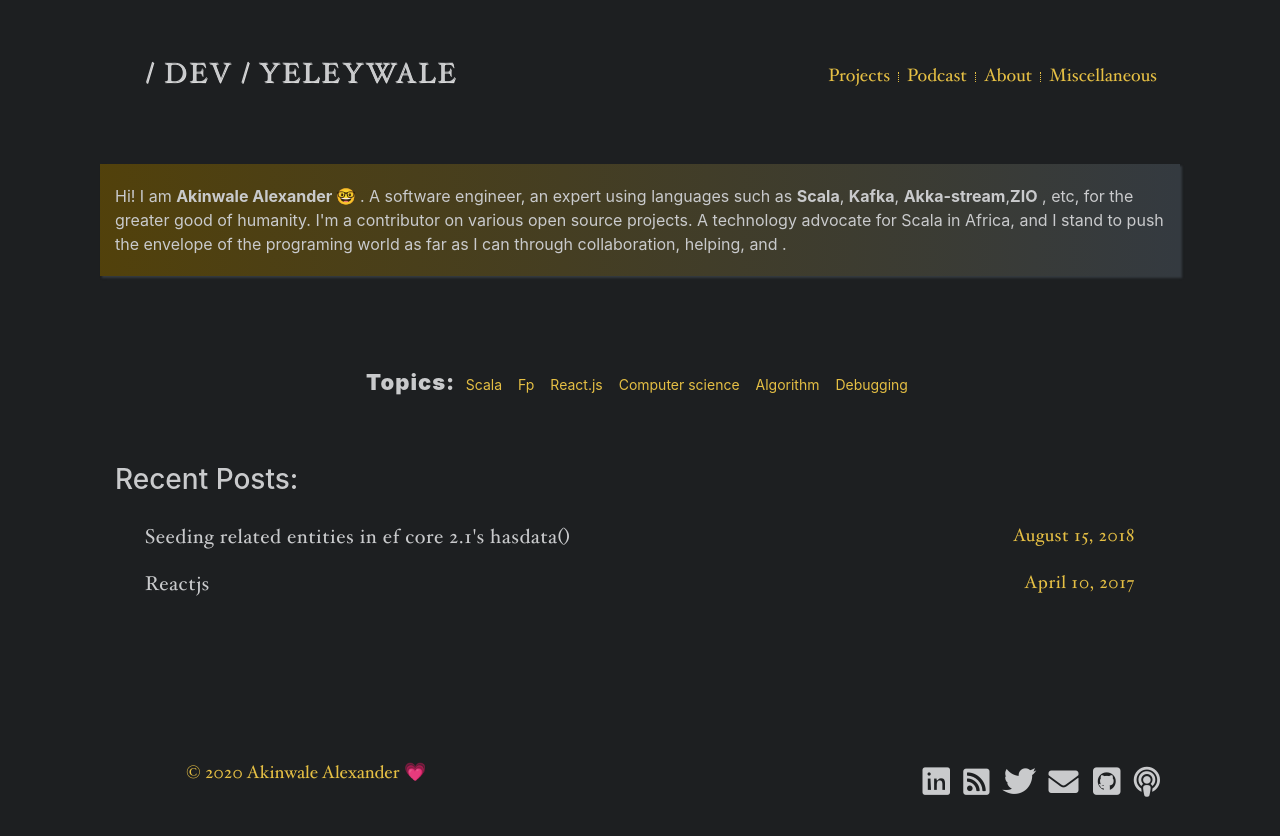
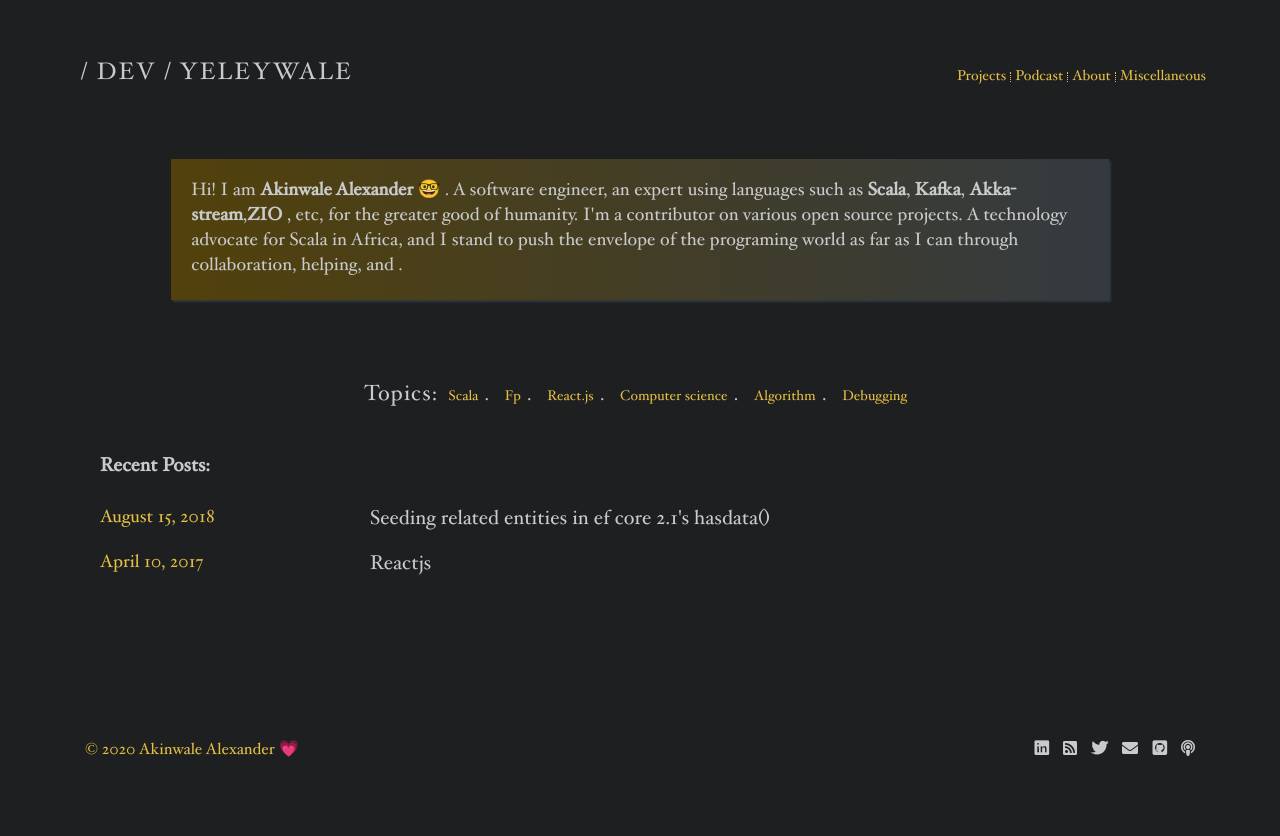
Before and after one commit to yeleywale/yeleywale.github.io, a Jekyll site: the page built from index.html, in a window 1280 px wide. Shown: the top 836 px of the page. Built offline with Jekyll 4.4.1, drawn with Linux system fonts in a browser that asks for light colours; nearby versions of some CDN libraries.

Commit message:
Make pages responsive

```diff
--- a/_includes/svg-icons.html
+++ b/_includes/svg-icons.html
@@ -1,4 +1,4 @@
-<div class="footer-links col-7">
+<div class="footer-links col-lg-6 col-md-6 col-sm-6">
     <!-- <span class="footer-links-text">Find me on social platforms:</span> -->
     {% if site.footer-links.linkedin %}<a href="https://www.linkedin.com/in/{{ site.footer-links.linkedin }}"><i class="fab fa-linkedin"></i></a>{% endif %}
     {% if site.footer-links.rss %}<a href="{{ site.baseurl }}/feed.xml"><i class="fas fa-rss-square"></i></a>{% endif %}
--- a/_layouts/default.html
+++ b/_layouts/default.html
@@ -26,20 +26,20 @@
 </head>
 
 <body>
-    <div class="container">
+    <div class="container-base">
         <div class="wrapper-masthead container-fluid">
             <header class="masthead container">
                 <!-- <a href="{{ site.baseurl }}/" class="site-avatar"><img src="{{ site.avatar }}" /></a> -->
 
                 <div class="row">
-                    <div class="site-info col-5">
+                    <div class="site-info col-6 col-md-6 col-lg-6 col-sm-6 col-sm-10">
                         <h1 class="site-name"><a href="{{ site.baseurl }} /">
                                 {{" / dev / " | append: site.name }}
                             </a> </h1>
                         <!-- <p class="site-description">{{ site.description }}</p> -->
                     </div>
 
-                    <nav class="col-7 navb">
+                    <nav class="col-6 col-md-6 col-lg-6 col-sm-9 navb">
                         <a href="{{ site.baseurl }}/misc">Miscellaneous</a>
                         <a href="{{ site.baseurl }}/about">About</a>
                         <a href="{{ site.baseurl }}/podcast">Podcast</a>
@@ -51,10 +51,10 @@
             {{ content }}
         </div>
 
-        <div class="container-fluid">
+        <div class="container">
             <footer class="footer">
                 <div class="row">
-                    <div class="col">
+                    <div class="col-lg-6 col-md-6 col-sm-6 align-left">
                         <span class="footer-about">
                             &copy; 2020 Akinwale Alexander &#128151;
                         </span>
--- a/index.html
+++ b/index.html
@@ -31,8 +31,9 @@
     {% for post in site.posts %}
     <a href="{{ site.baseurl }}{{ post.url }}" class="post-list">
         <li class="row">
-            <span class="col-lg-9 blog-title">{{ post.title }}</span>
-            <span class="datelist col-lg-3">{{ post.date | date: "%B %e, %Y" }}</span>
+          <span class="datelist col-lg-3">{{ post.date | date: "%B %e, %Y" }}</span>
+          <span class="col-lg-9 blog-title">{{ post.title }}</span>
+
         </li>
     </a>
     {% endfor %}
--- a/style.scss
+++ b/style.scss
@@ -1,9 +1,6 @@
 ---
 ---
 
-//
-// IMPORTS
-//
 @import "reset";
 @import "variables";
 // Syntax highlighting @import is at the bottom of this file
@@ -15,9 +12,7 @@
 /**************/
 
 html {
-  font-size: 100%;
-}
-
+  font-size: 20px;
   body {
     background: $mainbg !important;
     font: 18px/1.4 $Hoefler;
@@ -26,9 +21,6 @@
 
   .container {
     margin: 0 auto;
-  max-width: 740px;
-  padding: 0 10px;
-  width: 100%;
   }
 
   h1,
@@ -39,17 +31,15 @@
   h6 {
     font-family: $Hoefler;
     color: $highlight;
-  font-weight: bold;
-  line-height: 1.7;
-  margin: 1em 0 15px;
     padding: 0;
-  @include mobile {
-    line-height: 1.4;
-  }
+    // @include mobile {
+    //   line-height: 1.4;
+    // }
   }
 
   h1 {
-  font-size: 30px;
+    font-size: 2rem;
+
     a {
       color: inherit;
     }
@@ -76,17 +66,13 @@
     color: $highlight;
     text-decoration: none;
     cursor: pointer;
+
     &:hover,
     &:active {
       color: $highlight;
     }
   }
 
-ul,
-ol {
-  margin: 15px 0;
-  padding-left: 30px;
-}
 
   ul {
     list-style-type: disc;
@@ -155,6 +141,14 @@
     clear: both;
   }
 
+  .align-left {
+    text-align: left;
+  }
+
+  .align-right {
+    text-align: right;
+  }
+
   /*********************/
 
   /* LAYOUT / SECTIONS */
@@ -166,9 +160,11 @@
     margin-top: 30px;
     margin-bottom: 40px;
     padding: 20px 0;
+
     a {
       color: $textColor;
     }
+
     @include mobile {
       text-align: center;
     }
@@ -177,10 +173,7 @@
   .topics {
     font-size: 22px;
     color: $textColor;
-  font-weight: 900;
-  text-decoration: none ;
-  line-height: 6em;
-  // text-shadow: $shadow-highlight;
+    text-decoration: none;
     letter-spacing: 1px;
   }
 
@@ -189,11 +182,13 @@
     width: 70px;
     height: 70px;
     margin-right: 15px;
+
     @include mobile {
       float: none;
       display: block;
       margin: 0 auto;
     }
+
     img {
       border-radius: 5px;
     }
@@ -203,6 +198,7 @@
     nav {
       color: $textColor;
     }
+
     @include mobile {
       float: none;
       display: block;
@@ -214,19 +210,23 @@
     float: right;
     margin: 0px auto 40px auto;
     text-align: center;
+
     div {
       margin-bottom: 16px;
+
       span {
         color: $textColor;
         padding: 5px 15px 5px 15px;
         font-style: italic;
       }
     }
+
     a {
       // padding: 6px;
       color: $highlight;
       font-size: 14px;
       color: gainsboro;
+
       &:hover {
         text-decoration: none;
         color: $textColor;
@@ -235,8 +235,10 @@
   }
 
   div.tags {
-  margin: 0px auto 0 auto;
+    margin: 80px auto 30px auto;
     text-align: center;
+
+
 
     div {
       span {
@@ -250,6 +252,20 @@
       padding: 6px;
       color: $highlight;
       font-size: 14px;
+      font-weight: 300;
+
+      &:after {
+        content: ".";
+        font-weight: 800;
+        color: $textColor;
+        margin-left: 3px;
+      }
+
+      &:last-child {
+        &:after {
+          content: "";
+        }
+      }
 
       &:hover {
         text-decoration: none;
@@ -259,19 +275,20 @@
   }
 
   .site-name {
-  text-shadow: $shadow-highlight;
     margin: 0;
     cursor: pointer;
     font-family: $Hoefler;
-  font-weight: 300;
+    font-weight: 400;
     font-size: 28px;
     letter-spacing: 1px;
     padding: 10px 10px 10px 30px;
     text-transform: uppercase;
-  width: 500px;
+    // width: 500px;
+
     a {
       color: $textColor;
       letter-spacing: 2px;
+
       &:hover {
         color: $highlight;
         text-decoration: none;
@@ -283,6 +300,7 @@
     margin: -5px 0 0 0;
     color: $textColor;
     font-size: 16px;
+
     @include mobile {
       margin: 3px 0;
     }
@@ -292,12 +310,14 @@
     // margin-top: 23px; // @TODO: Vertically middle align
     font-family: $Hoefler;
     font-size: 18px;
+
     @include mobile {
       float: none;
       margin-top: 9px;
       display: block;
       font-size: 16px;
     }
+
     @include mobile {
       margin: 0 10px;
       color: $textColor;
@@ -306,9 +326,10 @@
 
   .navb {
     margin-top: 22px;
+
     a {
       float: right;
-     padding: 2px 8px 2px 8px;
+      padding: 2px 15px 2px 15px;
       line-height: 6px;
       color: $highlight;
       font-family: $Hoefler;
@@ -316,6 +337,7 @@
 
       &:hover {
         color: $textColor;
+        text-decoration: none;
       }
 
       &:last-child {
@@ -337,11 +359,15 @@
     h3 {
       color: $textColor;
       margin-bottom: 20px;
+      font-weight: bolder;
     }
+
     padding: 15px 30px 15px 30px;
+
     ul {
       a {
         text-decoration: none;
+
         li {
           font-size: 20px;
           font-family: $Hoefler;
@@ -353,21 +379,28 @@
           transition-duration: 0.5s;
           transition-delay: 0.1s;
           // font-weight: bold;
-        letter-spacing: 0.5px;
           margin-top: 1px;
           margin-right: 15px;
+
+          .blog-title {
             &:hover {
+              transition-property: text-indent,
+              background-color;
+              transition-duration: 0.5s;
+              transition-delay: 0.3s;
               color: #fff;
-          text-decoration: underline;
+              text-decoration: none;
               text-indent: 20px;
+            }
           }
         }
 
         span.datelist {
           text-align: right;
           color: $highlight;
-        text-align: right;
+          text-align: left;
           font-size: 18px;
+
           &:hover {
             color: #fff;
           }
@@ -376,7 +409,7 @@
     }
   }
 
-.posts > .post:last-child {
+  .posts>.post:last-child {
     // padding-bottom: 1em;
     border-bottom: none;
   }
@@ -386,13 +419,15 @@
     background-color: #343a40;
     background-image: linear-gradient(to right, darken($highlight, 40%), #343a40);
     padding: 20px;
-  margin-bottom: 40px;
     box-shadow: 2px 2px 2px #343a40;
+    width: 75%;
   }
 
   .post {
     font-family: $Hoefler;
     font-size: 16px;
+
+
     blockquote {
       margin: 1.8em 0.8em;
       padding: 0.1em 1em;
@@ -400,9 +435,11 @@
       font-size: 22px;
       font-style: italic;
     }
+
     .comments {
       margin-top: 10px;
     }
+
     .read-more {
       text-transform: uppercase;
       font-size: 15px;
@@ -420,6 +457,7 @@
     // margin-bottom: 50px;
     padding-bottom: 50px;
     padding-top: 100px;
+
     div {
       margin-top: 10px;
       text-align: center;
@@ -429,15 +467,18 @@
   .footer-links {
     text-align: right;
     margin-right: 20px;
+
     .footer-links-text {
       font-size: 30px;
       color: $highlight;
     }
+
     a {
       font-weight: 900;
       font-size: 30px;
       text-indent: 10px;
       color: $textColor;
+
       &:hover {
         color: $highlight;
       }
@@ -455,21 +496,26 @@
     h1 {
       color: $highlight;
       margin-bottom: 60px;
+      margin-top: 80px;
       text-align: center;
-    font-size: 35px;
     }
+
     .entry {
       h2 {
         color: $highlight;
-      margin-top: 30px;
+        margin-top: 40px;
       }
+
       color: $textColor;
     }
   }
 
   .page {
     color: $textColor;
-  h1, h2, h3 {
+
+    h1,
+    h2,
+    h3 {
       color: $highlight;
     }
 
@@ -499,6 +545,7 @@
     span {
       display: block;
     }
+
     color: #d3d7de;
     font-family: "Courier new";
     font-size: 25px;
@@ -508,7 +555,93 @@
     margin: auto;
   }
 
+
+
+
+
+
+
+
+  // Medium devices (tablets, 768px and up)
+  @media (min-width: 768px) {
+    font-size: 16px;
+    h2 {
+      font-size: 1.5rem;
+    }
+
+    h3 {
+      font-size: 1.2rem;
+    }
+    .site-info {
+      .site-name {
+        margin: 0;
+        font-weight: 400;
+        font-size: 1.5rem;
+        letter-spacing: .5px;
+        padding: 10px 10px 10px 10px;
+      }
+
+    }
+
+    .navb {
+      text-align: left;
+      font-size: 14px;
+
+      a {
+        font-size: 1rem;
+        padding: 2px 7px 2px 7px;
+      }
+    }
+
+    .post {
+      h3 {
+        font-weight: bolder;
+      }
+    }
+  }
+   @media (min-width: 576px) {
+     font-size: 16px;x
+
+     .site-info {
+       .site-name {
+          margin: 0;
+          font-weight: 400;
+          font-size: 1.2rem;
+          letter-spacing: .5px;
+          padding: 10px 8px 10px 8px;
+       }
+     }
+     .navb {
+      //  text-align: center;
+      //  margin: 0 auto 0 auto;
+       padding-left: 0;
+       a {
+         margin: 0 auto 0 auto;
+         font-size: .9rem;
+         padding: 2px 4px 2px 4px;
+       }
+     }
+
+     .footer-about {
+       text-align: left;
+       font-size:16px;
+     }
+
+     .footer-links {
+       margin-right: 0;
+       text-align: right;
+       a {
+         font-size: 16px;
+         i {
+           font-size: 16px
+         }
+       }
+     }
+   }
+
    @media screen and (max-width: 320px) {
+     font-size: 16px;
+
      .code-area {
        font-size: 6vw;
        min-width: auto;
@@ -519,3 +652,11 @@
        line-height: 6.5vw;
      }
    }
+
+  // // Extra large devices (large desktops, 1200px and up)
+  // @media (min-width: 1200px)
+  // {
+
+  // }
+
+}
```
Lines whose indentation alone changed are shown as unchanged.
